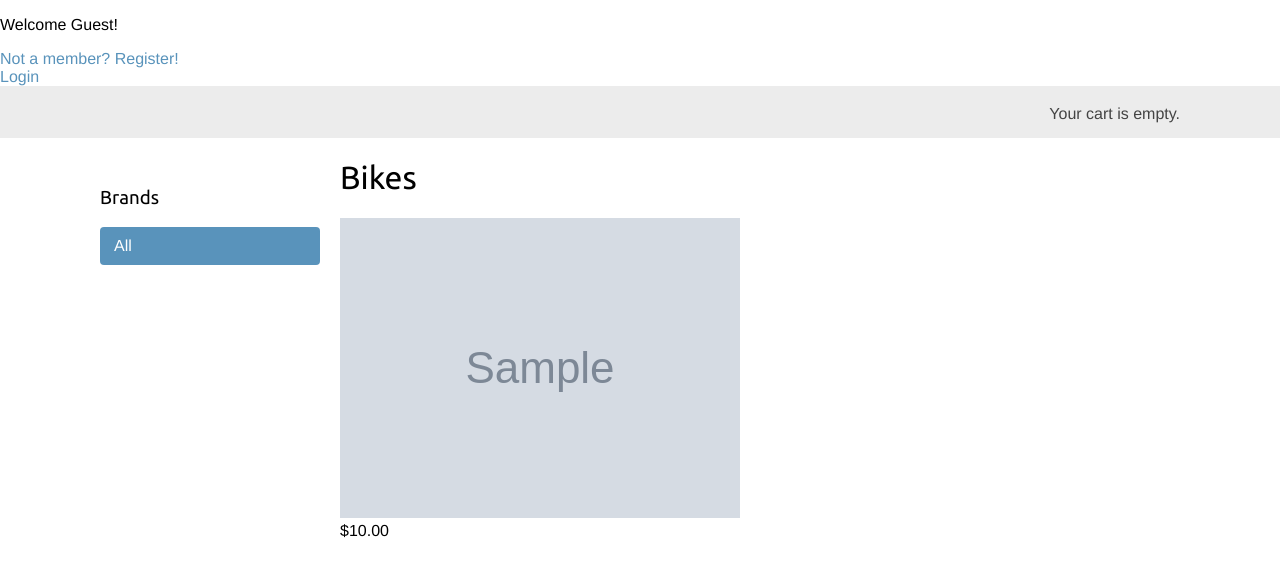
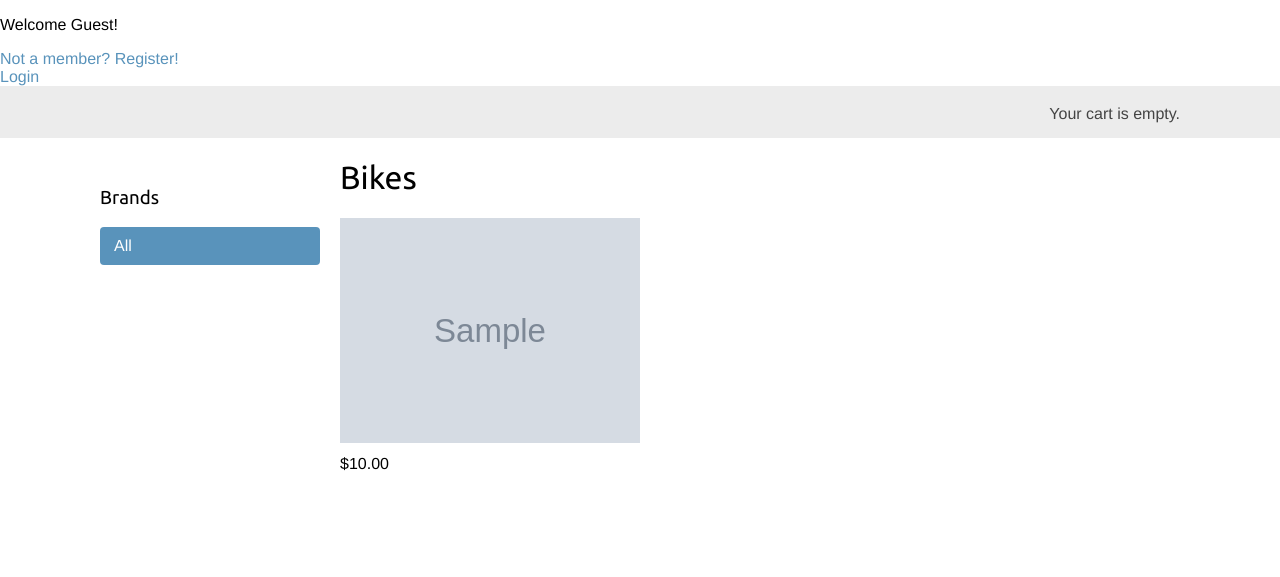
Before and after one commit to Neofytos96/Bike-Shop-Django, a Django app: page / in a window 1280 px wide. Shown: the part 46-623 px from the top of the page. Run offline with Django 3.2, Linux system fonts and the light colour scheme; tables that the repository leaves empty hold one stand-in row (values such as "Sample post"); grey boxes marked "Sample" are stand-in pictures.

Commit message:
README.md
bike

```diff
--- a/bikes/static/css/base.css
+++ b/bikes/static/css/base.css
@@ -192,7 +192,7 @@ ul.errorlist {
     line-height:1.2;
 }
 
-.product-list .item img {
+.bike-list .item img {
     width:300px;
     margin-bottom:8px;
 }
```
